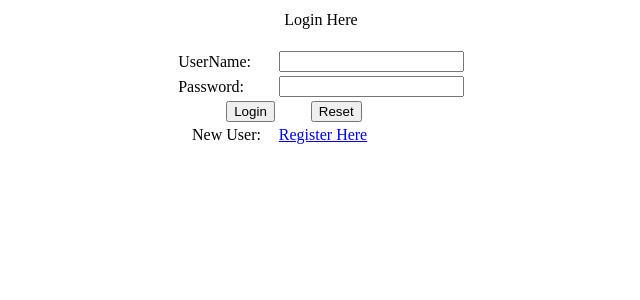
After one commit to PSambitKumar/LoginReg-SpringBoot-JSP-Java8, a Java web app: page /Login in a window 1280 px wide. The commit adds this page. Shown: the top 300 px of the page, without its empty margins (319-959 px from the left). Run offline with Spring Boot 4, a stand-in JSP engine, Linux system fonts and the light colour scheme.

Commit message:
Login Page Added

```diff
--- a/src/main/java/com/sambit/Controller/RegController.java
+++ b/src/main/java/com/sambit/Controller/RegController.java
@@ -1,5 +1,6 @@
 package com.sambit.Controller;
 
+import com.sambit.Bean.LoginBean;
 import com.sambit.Bean.RegBean;
 import com.sambit.Service.RegService;
 import org.springframework.beans.factory.annotation.Autowired;
@@ -22,9 +23,30 @@ public class RegController {
     }
     @PostMapping("Registration")
     public String saveRegData(@ModelAttribute("regBean")RegBean regBean, Model model){
-        System.out.println(regBean);
-        String result = regService.saveRegLoginData(regBean);
-        System.out.println(result);
+        try {
+            regService.saveRegLoginData(regBean);
+            model.addAttribute("loginBean", new LoginBean());
+        }catch (Exception e){
+            System.out.println(regBean.getUsername()+" Username Already Taken");
+        }
         return "Login";
     }
+    @GetMapping("Login")
+    public String login(Model model){
+        model.addAttribute("loginBean", new LoginBean());
+        return "Login";
+    }
+    @PostMapping("Login")
+    public String loginData(@ModelAttribute("loginBean")LoginBean loginBean){
+        String UserPage = "";
+        try {
+            LoginBean lb = regService.checkLoginData(loginBean);
+            if (lb != null)
+                UserPage = "User";
+        }catch (Exception e){
+//            System.out.println("User Not Found, Try to Register!!");
+            UserPage = "UserNotFound";
+        }
+        return UserPage;
+    }
 }
--- a/src/main/java/com/sambit/Repository/LoginRepository.java
+++ b/src/main/java/com/sambit/Repository/LoginRepository.java
@@ -1,7 +1,10 @@
 package com.sambit.Repository;
 
+import com.sambit.Bean.LoginBean;
 import com.sambit.Entity.Login;
 import org.springframework.data.jpa.repository.JpaRepository;
 
 public interface LoginRepository extends JpaRepository<Login, Integer> {
+//    public LoginBean findByUsernameAndPassword(LoginBean loginBean);
+    Login findByUsernameAndPassword(String username, String password);
 }
--- a/src/main/java/com/sambit/Service/RegService.java
+++ b/src/main/java/com/sambit/Service/RegService.java
@@ -5,4 +5,5 @@ import com.sambit.Bean.RegBean;
 
 public interface RegService {
     public String saveRegLoginData(RegBean regBean);
+    public LoginBean checkLoginData(LoginBean loginBean);
 }
--- /dev/null
+++ b/src/main/webapp/WEB-INF/views/Login.jsp
@@ -0,0 +1,43 @@
+<%@ page language="java" contentType="text/html; charset=ISO-8859-1"
+    pageEncoding="ISO-8859-1"%>
+<!DOCTYPE html>
+<html>
+<head>
+	<%@ taglib uri="http://www.springframework.org/tags/form" prefix="form"%>
+    <%@ taglib prefix = "c" uri = "http://java.sun.com/jsp/jstl/core" %>
+<title>Home</title>
+</head>
+<body>
+
+	<table align="center">
+		<thead>
+			<tr>
+				<td colspan="2"><div style="text-align: center;">Login Here</div><br></td>
+			</tr>
+		</thead>
+		<tbody>
+			<form:form action="Login" method="post" modelAttribute="loginBean">
+				<tr>
+					<td>UserName:</td>
+					<td><form:input path="username"/></td>
+				</tr>
+				<tr>
+					<td>Password:</td>
+					<td><form:input path="password"/></td>
+				</tr>
+				<tr>
+					<td>&emsp;&emsp;&emsp;<button>Login</button></td>
+					<td>&emsp;&emsp;<button type="reset">Reset</button></td>
+				</tr>
+			</form:form>
+		</tbody>
+		<tfoot>
+			<tr>
+				<td><center>New User: </center></td>
+				<td><a href = "/Registration">Register Here</a></td>
+			</tr>
+		</tfoot>
+	</table>
+
+</body>
+</html>
--- a/src/main/webapp/WEB-INF/views/Registration.jsp
+++ b/src/main/webapp/WEB-INF/views/Registration.jsp
@@ -62,7 +62,7 @@
 		<tfoot>
 			<tr>
 				<td>Already a User: </td>
-				<td>&emsp;&emsp;<a href = "${pageContext.request.contextPath}/Login">Login</a></td>
+				<td>&emsp;&emsp;<a href = "/Login">Login</a></td>
 			</tr>
 		</tfoot>
 	</table>
```
Also changed, not shown: src/main/java/com/sambit/Service/RegServiceImpl.java (+14 -0 lines), src/main/webapp/WEB-INF/views/User.jsp (added, +9 -0 lines), src/main/webapp/WEB-INF/views/UserNotFound.jsp (added, +9 -0 lines).
